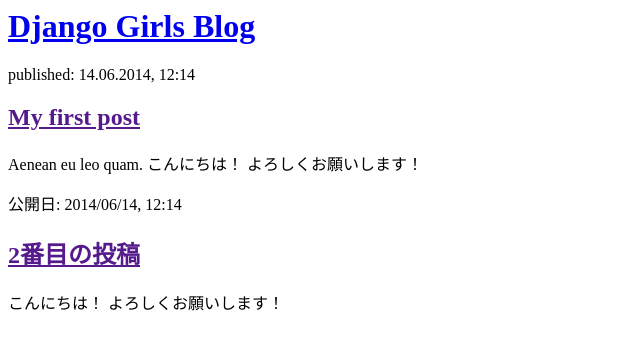
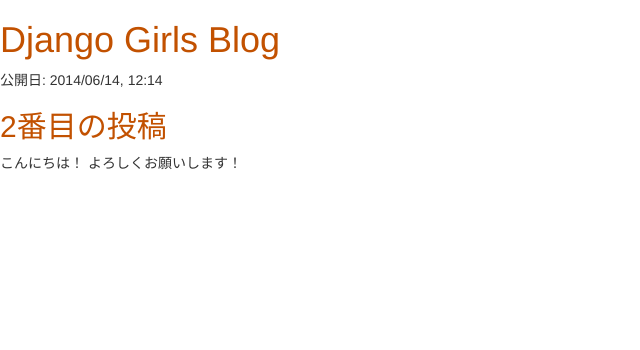
Before and after one commit to eleyeos/my-first-blog, a Django app: page / in a window 1280 px wide. Shown: the top 350 px of the page, without its empty margins (0-640 px from the left). Run offline with Django 3.2, Linux system fonts and the light colour scheme; some libraries are stand-ins or nearby versions.

Commit message:
last update

```diff
--- /dev/null
+++ b/blog/static/css/blog.css
@@ -0,0 +1,3 @@
+h1 a, h2 a {
+    color: #C25100;
+}
--- a/blog/templates/blog/post_list.html
+++ b/blog/templates/blog/post_list.html
@@ -1,17 +1,23 @@
+{% load static %}
 <html>
     <head>
         <title>Django Girls blog</title>
+        <link rel="stylesheet" href="//maxcdn.bootstrapcdn.com/bootstrap/3.2.0/css/bootstrap.min.css">
+        <link rel="stylesheet" href="//maxcdn.bootstrapcdn.com/bootstrap/3.2.0/css/bootstrap-theme.min.css">
+        <link rel="stylesheet" href="{% static 'css/blog.css' %}">
     </head>
     <body>
         <div>
             <h1><a href="/">Django Girls Blog</a></h1>
         </div>
 
+        {% for post in posts %}
         <div>
             <p>published: 14.06.2014, 12:14</p>
             <h2><a href="">My first post</a></h2>
             <p>Aenean eu leo quam. こんにちは！ よろしくお願いします！ </p>
         </div>
+        {% endfor %}
 
         <div>
             <p>公開日: 2014/06/14, 12:14</p>
--- a/blog/views.py
+++ b/blog/views.py
@@ -1,5 +1,8 @@
 from django.shortcuts import render
+from django.utils import timezone
+from .models import Post
 
 # Create your views here.
 def post_list(request):
+    Post.objects.filter(published_date__lte=timezone.now()).order_by('published_date')
     return render(request, 'blog/post_list.html', {})
```
